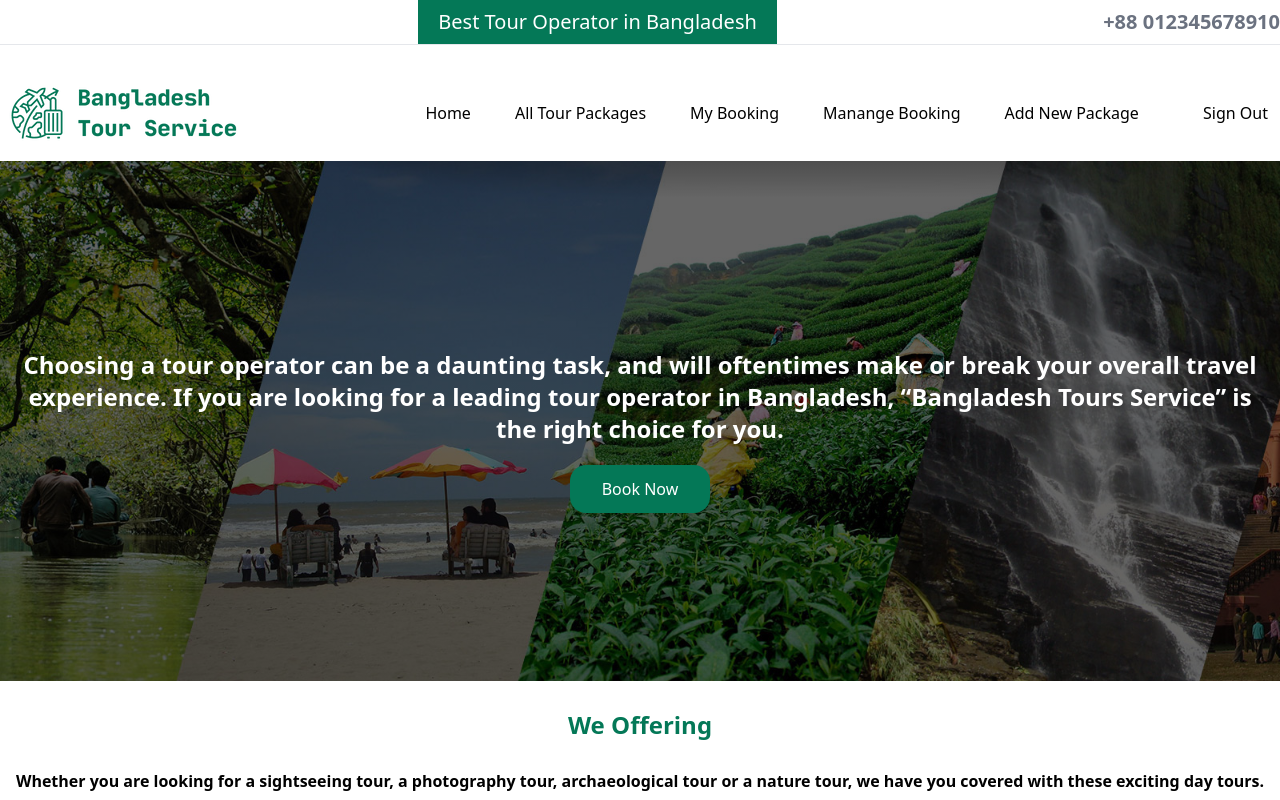
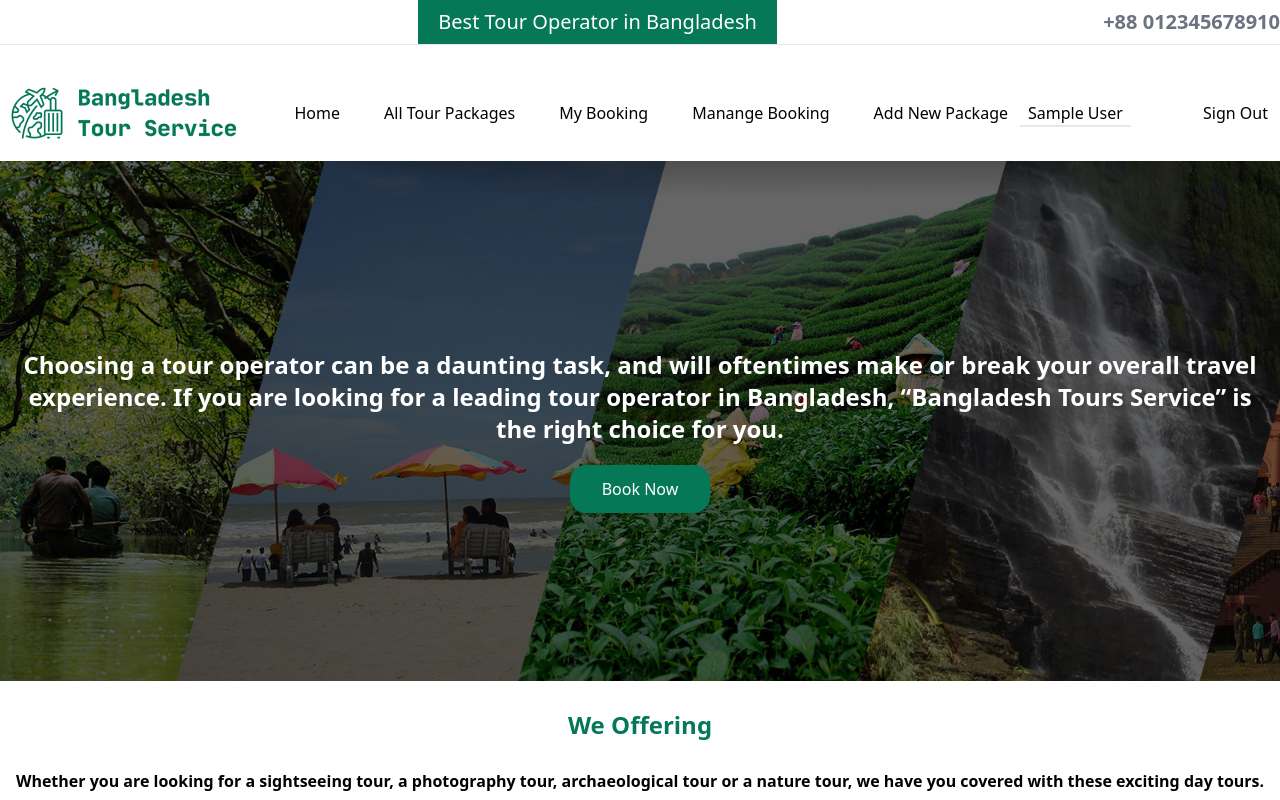
Before and after one commit to rakibshakib/bangladesh-tour-client-side-react-app, a React (Create React App) app: page / in a window 1280 px wide. Shown: the top 800 px of the page. Built offline with nearby package versions, Linux system fonts and the light colour scheme; no server answers; sample sign-in values are in the browser's storage; some icons are missing.

Commit message:
add name in navbar

```diff
--- a/src/components/NavBar/NavBar.js
+++ b/src/components/NavBar/NavBar.js
@@ -44,6 +44,9 @@ const NavBar = () => {
                         <NavLink className='nav-items py-3 px-3 ml-5 transition delay-75 duration-300 ease-in-out hover:bg-green-700 hover:text-white' to="/manage-booking"><span>Manange Booking</span></NavLink>
                         <NavLink className='nav-items py-3 px-3 ml-5 transition delay-75 duration-300 ease-in-out hover:bg-green-700 hover:text-white' to="/add-package"><span>Add New Package</span></NavLink>
                         {
+                            user?.email && <p className='inline-block mr-5 font-medium border-b-2 px-2 '>{user.displayName}</p>
+                        }
+                        {
                             user.email ? <button onClick={logOutUser} className='nav-items rounded-md py-3 px-3 ml-5 transition delay-75 duration-300 ease-in-ou hover:bg-green-700 hover:text-white'><BiLogOutCircle className='inline-block' /> Sign Out</button>
                                 :
                                 <NavLink className='nav-items py-3 px-2 ml-5 transition delay-75 duration-300 ease-in-out hover:bg-green-700 hover:text-white' to="/signin"><AiOutlineLogin className='inline-block' /> Sign In</NavLink>
@@ -66,6 +69,9 @@ const NavBar = () => {
                         <NavLink className='nav-items py-3 px-3' to="/manage-booking"><span>Manange Booking</span></NavLink>
                         <NavLink className='nav-items py-3 px-3' to="/add-package"><span>Add New Package</span></NavLink>
                         {
+                            user?.email && <p className='inline-block font-medium border-b-2 px-2 '>{user.displayName}</p>
+                        }
+                        {
                             user.email ? <button onClick={logOutUser} className='nav-items rounded-md py-3 px-3'><BiLogOutCircle className='inline-block' /> Sign Out</button>
                                 :
                                 <NavLink className='nav-items py-3 px-2' to="/signin"><AiOutlineLogin className='inline-block' /> Sign In</NavLink>
```
